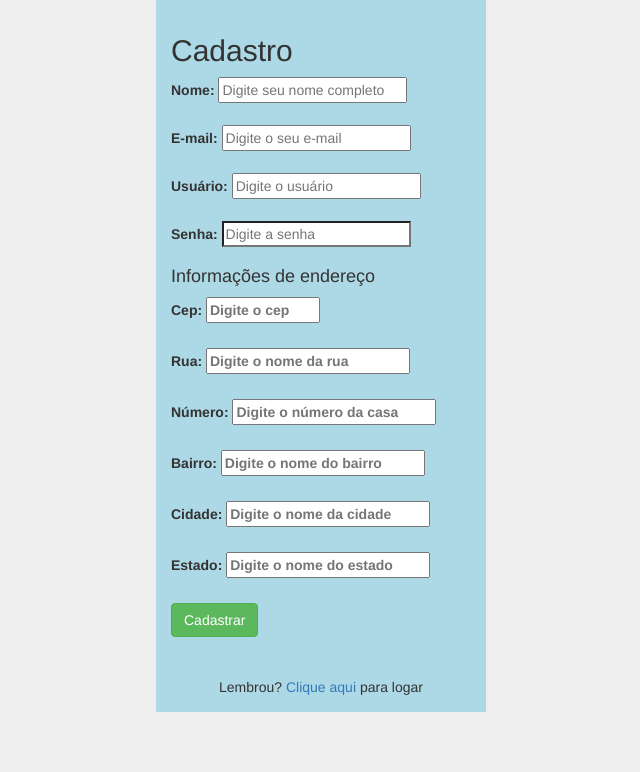
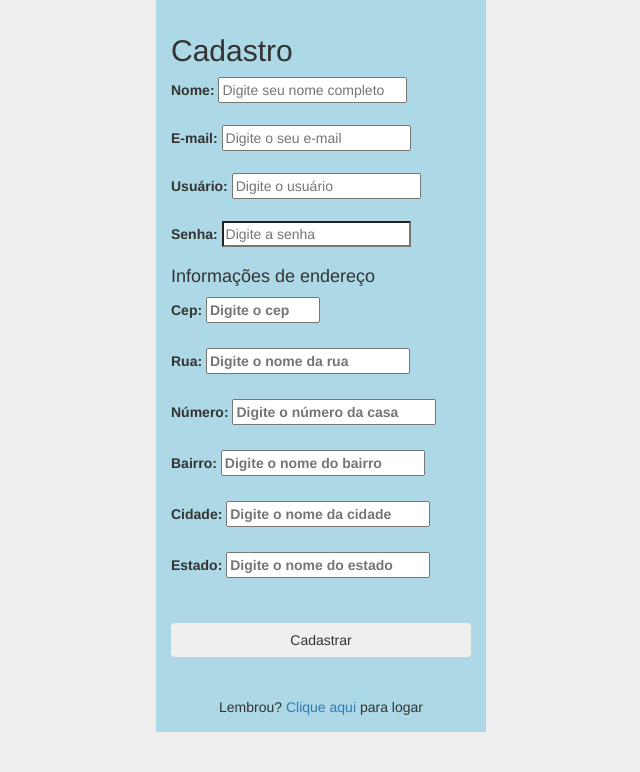
Before and after one commit to AnaJuliaTavares/quietpurchase, a PHP site: page /cadastrar.php in a window 1280 px wide. Shown: the part 41-813 px from the top of the page, without its empty margins (319-959 px from the left). Before the commit the page ends 753 px from the top, so only its background shows below. Run offline with PHP 8.4, Linux system fonts and the light colour scheme.

Commit message:
Update cadastrar.php

```diff
--- a/cadastrar.php
+++ b/cadastrar.php
@@ -174,9 +174,9 @@ if($btnCadUsuario){
         <label>Cidade:
         <input name="cidade" type="text" id="cidade" placeholder="Digite o nome da cidade"size="20" /></label> <br><br>
         <label>Estado:
-        <input name="uf" type="text" id="uf" placeholder="Digite o nome do estado"size="20" /></label> <br> <br>
+        <input name="uf" type="text" id="uf" placeholder="Digite o nome do estado"size="20" /></label> <br> <br> <br>
 
-		<input type="submit" name="btnCadUsuario" value="Cadastrar" class="btn btn-success"><br><br>
+		<input type="submit" name="btnCadUsuario" value="Cadastrar" class="btn btn-sucess btn-block"><br>
 		<div class="row text-center" style="margin-top: 20px;">
 						Lembrou? <a href="login.php">Clique aqui</a> para logar
 					</div>
```
